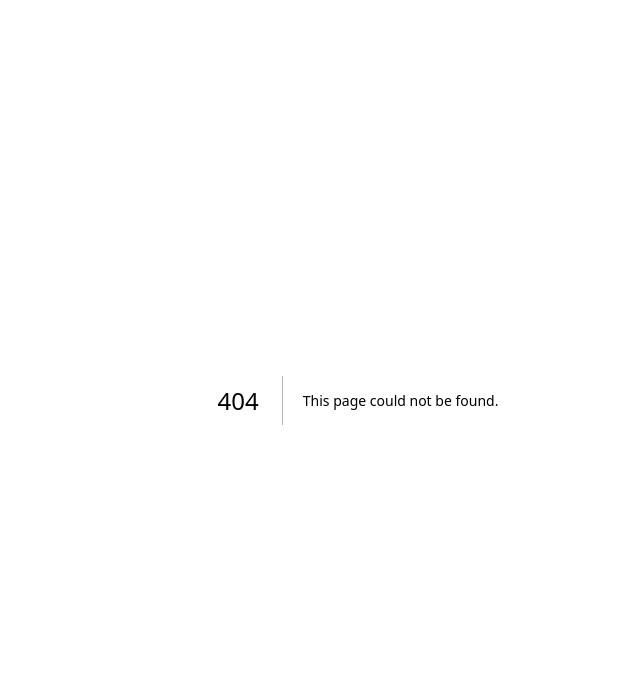
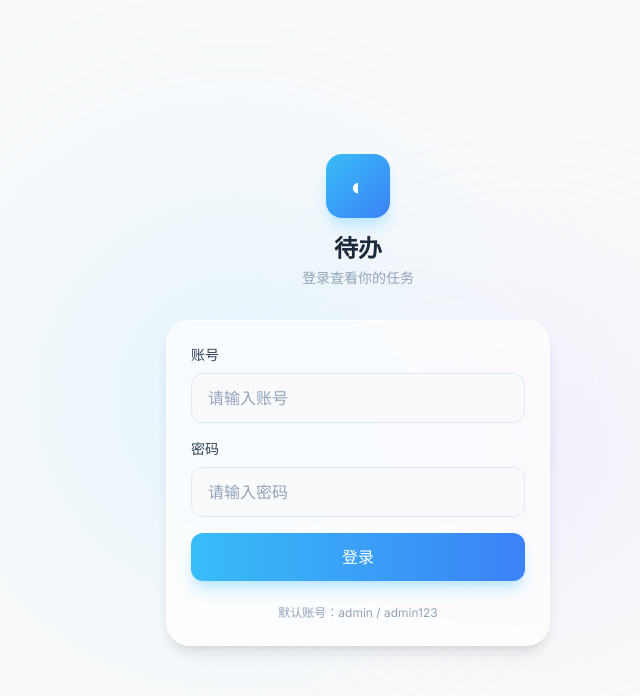
Before and after one commit to coolCicada/nextjs-lession, a Next.js app: page /worklog/login in a window 1280 px wide. Before the commit this address had no page. Shown: the top 696 px of the page, without its empty margins (282-922 px from the left). Built offline with nearby package versions, Linux system fonts and the light colour scheme; a web font is replaced by a local one.

Commit message:
fix: add missing worklog auth/login routes used by newslog redirect

```diff
--- /dev/null
+++ b/app/worklog/api/auth/route.ts
@@ -0,0 +1,34 @@
+import { sql } from '@vercel/postgres';
+import { NextResponse } from 'next/server';
+
+export async function POST(request: Request) {
+  try {
+    const body = await request.json();
+    const { username, password } = body || {};
+
+    if (!username || !password) {
+      return NextResponse.json({ error: 'username and password required' }, { status: 400 });
+    }
+
+    // 查询用户
+    const { rows } = await sql`
+      SELECT id, username FROM users
+      WHERE username = ${username} AND password_hash = ${password}
+      LIMIT 1
+    `;
+
+    if (rows.length === 0) {
+      return NextResponse.json({ error: 'invalid credentials' }, { status: 401 });
+    }
+
+    const user = rows[0];
+
+    // 返回 user_id 作为 token（简单方案）
+    return NextResponse.json({
+      token: user.id,
+      username: user.username,
+    });
+  } catch (error) {
+    return NextResponse.json({ error: 'login failed' }, { status: 500 });
+  }
+}
--- /dev/null
+++ b/app/worklog/login/page.tsx
@@ -0,0 +1,123 @@
+"use client";
+
+import { useState } from "react";
+import { useRouter } from "next/navigation";
+import { motion } from "framer-motion";
+
+export default function LoginPage() {
+  const router = useRouter();
+  const [username, setUsername] = useState("");
+  const [password, setPassword] = useState("");
+  const [error, setError] = useState("");
+  const [loading, setLoading] = useState(false);
+
+  const handleLogin = async (e: React.FormEvent) => {
+    e.preventDefault();
+    setError("");
+    setLoading(true);
+
+    try {
+      const res = await fetch("/worklog/api/auth", {
+        method: "POST",
+        headers: { "Content-Type": "application/json" },
+        body: JSON.stringify({ username, password }),
+      });
+
+      const data = await res.json();
+
+      if (!res.ok) {
+        setError("账号或密码错误");
+        setLoading(false);
+        return;
+      }
+
+      // 保存登录态
+      localStorage.setItem("worklog_token", data.token);
+      localStorage.setItem("worklog_user", data.username);
+
+      // 跳转到待办页面
+      router.push("/worklog");
+    } catch (e) {
+      setError("登录失败，请重试");
+      setLoading(false);
+    }
+  };
+
+  return (
+    <div className="min-h-screen bg-gradient-to-br from-slate-50 via-gray-50 to-zinc-50 flex items-center justify-center p-6">
+      {/* 背景光晕 */}
+      <div className="fixed inset-0 pointer-events-none">
+        <div className="absolute top-1/4 left-1/4 w-[400px] h-[400px] bg-sky-200/30 rounded-full blur-[100px]" />
+        <div className="absolute bottom-1/4 right-1/4 w-[300px] h-[300px] bg-violet-200/30 rounded-full blur-[80px]" />
+      </div>
+
+      <motion.div
+        initial={{ opacity: 0, y: 20 }}
+        animate={{ opacity: 1, y: 0 }}
+        className="relative z-10 w-full max-w-sm"
+      >
+        {/* Logo */}
+        <div className="text-center mb-8">
+          <div className="w-16 h-16 mx-auto rounded-2xl bg-gradient-to-br from-sky-400 to-blue-500 flex items-center justify-center text-white text-2xl shadow-lg shadow-sky-200 mb-4">
+            ◐
+          </div>
+          <h1 className="text-2xl font-semibold text-slate-800">待办</h1>
+          <p className="text-sm text-slate-400 mt-1">登录查看你的任务</p>
+        </div>
+
+        {/* 登录表单 */}
+        <div className="bg-white/70 backdrop-blur-sm rounded-3xl border border-white/50 shadow-lg p-6">
+          {error && (
+            <div className="mb-4 px-4 py-3 rounded-xl bg-rose-50 border border-rose-200 text-rose-600 text-sm">
+              {error}
+            </div>
+          )}
+
+          <form onSubmit={handleLogin} className="space-y-4">
+            <div>
+              <label className="block text-sm font-medium text-slate-700 mb-2">
+                账号
+              </label>
+              <input
+                type="text"
+                value={username}
+                onChange={(e) => setUsername(e.target.value)}
+                placeholder="请输入账号"
+                className="w-full px-4 py-3 bg-slate-50 border border-slate-200 rounded-xl text-slate-700 placeholder-slate-400 focus:outline-none focus:border-sky-400"
+                required
+              />
+            </div>
+
+            <div>
+              <label className="block text-sm font-medium text-slate-700 mb-2">
+                密码
+              </label>
+              <input
+                type="password"
+                value={password}
+                onChange={(e) => setPassword(e.target.value)}
+                placeholder="请输入密码"
+                className="w-full px-4 py-3 bg-slate-50 border border-slate-200 rounded-xl text-slate-700 placeholder-slate-400 focus:outline-none focus:border-sky-400"
+                required
+              />
+            </div>
+
+            <button
+              type="submit"
+              disabled={loading}
+              className="w-full py-3 rounded-xl bg-gradient-to-r from-sky-400 to-blue-500 text-white font-medium shadow-lg shadow-sky-200 disabled:opacity-50 transition-all"
+            >
+              {loading ? "登录中..." : "登录"}
+            </button>
+          </form>
+
+          <div className="mt-6 text-center">
+            <p className="text-xs text-slate-400">
+              默认账号：admin / admin123
+            </p>
+          </div>
+        </div>
+      </motion.div>
+    </div>
+  );
+}
```
